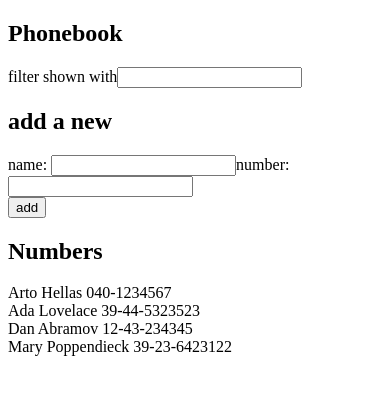
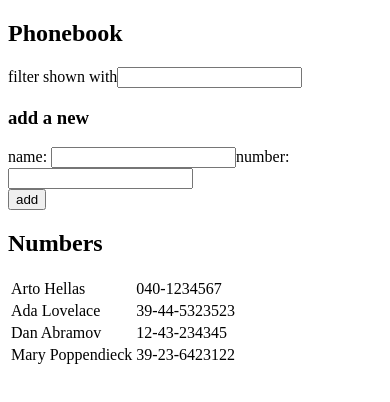
Before and after one commit to Raikho/fullstackopen, a React (Vite) app in the folder part2/phonebook/: page / in a window 390 px wide. Shown: the top 402 px of the page. Built offline with nearby package versions, Linux system fonts and the light colour scheme.

Commit message:
breakout phonebook componenets for step 6

```diff
--- a/part2/phonebook/src/App.jsx
+++ b/part2/phonebook/src/App.jsx
@@ -1,4 +1,7 @@
 import { useState } from 'react'
+import Filter from './components/Filter'
+import PersonForm from './components/PersonForm'
+import PersonDisplay from './components/PersonDisplay'
 
 const App = () => {
   const [persons, setPersons] = useState([
@@ -47,25 +50,22 @@ const App = () => {
   return (
     <div>
       <h2>Phonebook</h2>
-      <div>filter shown with
-        <input onChange={handleChangeFilter} value={newFilter}/>
-      </div>
+      <Filter
+        handleChangeFilter={handleChangeFilter}
+        newFilter={newFilter}
+      />
 
-      <h2>add a new</h2>
-      <form onSubmit={addPerson}>
-        <div>
-        name: <input onChange={handleChangeName} value={newName}/>
-        number: <input onChange={handleChangeNumber} value={newNumber}/>
-        </div>
-        <div>
-          <button type="submit">add</button>
-        </div>
-      </form>
+      <h3>add a new</h3>
+      <PersonForm
+        handleSubmit={addPerson}
+        handleChangeName={handleChangeName}
+        handleChangeNumber={handleChangeNumber}
+        newName={newName}
+        newNumber={newNumber}
+      />
 
       <h2>Numbers</h2>
-      {personsToShow.map(person => (
-        <div key={person.name}>{`${person.name} ${person.number}`}</div>
-      ))}
+      <PersonDisplay persons={personsToShow} />
     </div>
   )
 }
--- /dev/null
+++ b/part2/phonebook/src/components/Filter.jsx
@@ -0,0 +1,10 @@
+const Filter = ({ handleChangeFilter, newFilter }) => (
+  <div>filter shown with
+    <input
+			onChange={handleChangeFilter}
+      value={newFilter}
+    />
+  </div>
+)
+
+export default Filter
--- /dev/null
+++ b/part2/phonebook/src/components/PersonDisplay.jsx
@@ -0,0 +1,14 @@
+const PersonDisplay = ({ persons }) => (
+	<table>
+		<tbody>
+			{persons.map(person => (
+				<tr key={person.name}>
+					<td>{person.name}</td>
+					<td>{person.number}</td>
+				</tr>
+			))}
+		</tbody>
+	</table>
+)
+
+export default PersonDisplay
--- /dev/null
+++ b/part2/phonebook/src/components/PersonForm.jsx
@@ -0,0 +1,21 @@
+const PersonForm = (props) => {
+	const { handleSubmit,
+					handleChangeName,
+					handleChangeNumber,
+					newName,
+					newNumber } = props;
+
+					return (
+		<form onSubmit={handleSubmit}>
+			<div>
+				name: <input onChange={handleChangeName} value={newName}/>
+				number: <input onChange={handleChangeNumber} value={newNumber}/>
+			</div>
+			<div>
+				<button type="submit">add</button>
+			</div>
+		</form>
+	)
+}
+
+export default PersonForm
```
